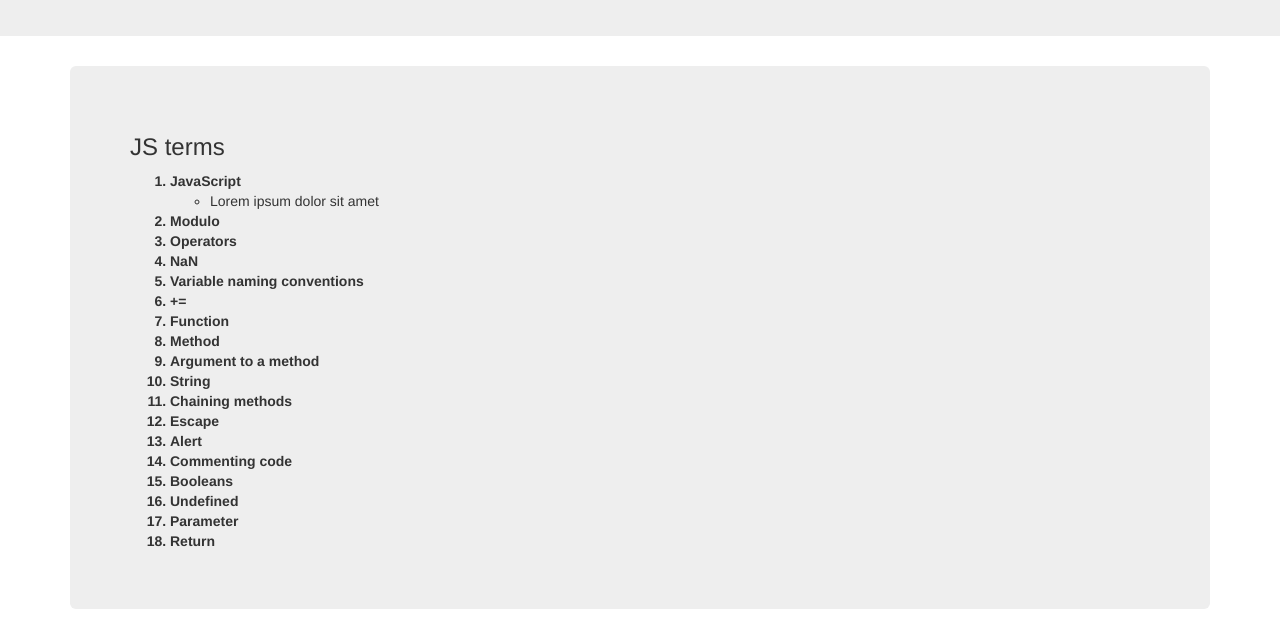
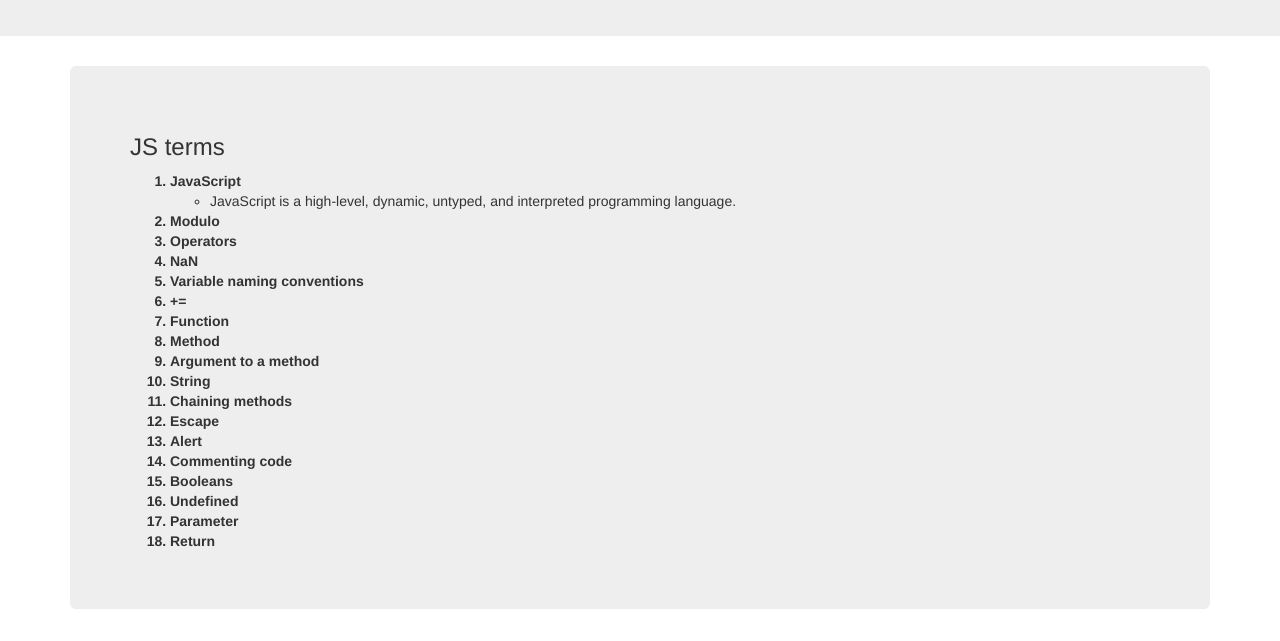
Before and after one commit to EugeneMaz10/flashcard, a plain HTML site: page index.html in a window 1280 px wide. Both pictures are taken after a click on the item "JavaScript". Shown: the part 159-800 px from the top of the page. Drawn offline with nearby package versions, Linux system fonts and the light colour scheme.

Commit message:
Add definitions to terms

```diff
--- a/index.html
+++ b/index.html
@@ -22,75 +22,77 @@
         <ol>
           <li class="button1">JavaScript</li>
             <ul>
-              <li class="show1">Lorem ipsum dolor sit amet</li>
+              <li class="show1">JavaScript is a high-level, dynamic, untyped, and interpreted programming language.</li>
             </ul>
           <li class="button2">Modulo</li>
             <ul>
-              <li class="show2">Lorem ipsum dolor sit amet</li>
+              <li class="show2">In computing, the modulo operation finds the remainder after division of one number by another.</li>
             </ul>
           <li class="button3">Operators</li>
             <ul>
-              <li class="show3">Lorem ipsum dolor sit amet</li>
+              <li class="show3">JavaScript has both binary and unary operators, and one special ternary operator, the conditional operator. A binary operator requires two operands, one before the operator and one after the operator.</li>
             </ul>
           <li class="button4">NaN</li>
             <ul>
-              <li class="show4">Lorem ipsum dolor sit amet</li>
+              <li class="show4">NaN is a property of the global object. The initial value of NaN is Not-A-Number.</li>
             </ul>
           <li class="button5">Variable naming conventions</li>
             <ul>
-              <li class="show5">Lorem ipsum dolor sit amet</li>
+              <li class="show5">In computer programming, a naming convention is a set of rules for choosing the character sequence to be used for identifiers which denote variables, types, functions, and other entities in source code and documentation.</li>
             </ul>
           <li class="button6">+=</li>
             <ul>
-              <li class="show6">Lorem ipsum dolor sit amet,</li>
+              <li class="show6">The addition assignment operator (+=) adds a value to a variable.</li>
             </ul>
           <li class="button7">Function</li>
             <ul>
-              <li class="show7">Lorem ipsum dolor sit amet,</li>
+              <li class="show7">A JavaScript function is defined with the function keyword, followed by a name, followed by parentheses ().</li>
             </ul>
           <li class="button8">Method</li>
             <ul>
-              <li class="show8">Lorem ipsum dolor sit amet</li>
+              <li class="show8">JavaScript methods are the actions that can be performed on objects. A JavaScript method is a property containing a function definition.</li>
             </ul>
           <li class="button9">Argument to a method</li>
             <ul>
-              <li class="show9">Lorem ipsum dolor sit amet.</li>
+              <li class="show9">JavaScript functions have a built-in object called the arguments object. The argument object contains an array of the arguments used when the function was called (invoked).</li>
             </ul>
           <li class="button10">String</li>
             <ul>
-              <li class="show10">Lorem ipsum dolor sit amet</li>
+              <li class="show10">A string is traditionally a sequence of characters, either as a literal constant or as some kind of variable. The latter may allow its elements to be mutated and the length changed, or it may be fixed (after creation).</li>
             </ul>
           <li class="button11">Chaining methods</li>
             <ul>
-              <li class="show11">Lorem ipsum dolor sit amet</li>
+              <li class="show11">Method chaining is a technique that can be used to simplify code in scenarios that involve calling multiple functions on the same object consecutively.</li>
             </ul>
           <li class="button12">Escape</li>
             <ul>
-              <li class="show12">Lorem ipsum dolor sit amet</li>
+              <li class="show12">The backslash itself is used as the escape character. Therefore, you cannot directly type one in your script. If you want to write a backslash, you must type two of them together (\\).</li>
             </ul>
           <li class="button13">Alert</li>
             <ul>
-              <li class="show13">Lorem ipsum dolor sit amet</li>
+              <li class="show13">The alert() method displays an alert box with a specified message and an OK button.</li>
             </ul>
           <li class="button14">Commenting code</li>
             <ul>
-              <li class="show14">Lorem ipsum dolor sit amet</li>
+              <li class="show14">Single line comments start with //.
+                Any text between // and the end of the line, will be ignored by JavaScript (will not be executed).</li>
+                <li class="show14">Multi-line comments start with /* and end with */. Any text between /* and */ will be ignored by JavaScript.</li>
             </ul>
           <li class="button15">Booleans</li>
             <ul>
-              <li class="show15">Lorem ipsum dolor sit amet</li>
+              <li class="show15">Boolean data type is a data type, having two values (usually denoted true and false), intended to represent the truth values of logic and Boolean algebra.</li>
             </ul>
           <li class="button16">Undefined</li>
             <ul>
-              <li class="show16">Lorem ipsum dolor sit amet</li>
+              <li class="show16">The undefined property indicates that a variable has not been assigned a value.</li>
             </ul>
           <li class="button17">Parameter</li>
             <ul>
-              <li class="show17">Lorem ipsum dolor sit amet</li>
+              <li class="show17">Function parameters are the names listed in the function definition. Function arguments are the real values passed to (and received by) the function.</li>
             </ul>
           <li class="button18">Return</li>
             <ul>
-              <li class="show18">Lorem ipsum dolor sit amet</li>
+              <li class="show18">The return statement stops the execution of a function and returns a value from that function.</li>
             </ul>
         </ol>
       </div>
--- a/js/scripts.js
+++ b/js/scripts.js
@@ -2,4 +2,55 @@ $(document).ready(function() {
   $(".button1").click(function(){
     $(".show1").toggle();
   });
+  $(".button2").click(function(){
+    $(".show2").toggle();
+  });
+  $(".button3").click(function(){
+    $(".show3").toggle();
+  });
+  $(".button4").click(function(){
+    $(".show4").toggle();
+  });
+  $(".button5").click(function(){
+    $(".show5").toggle();
+  });
+  $(".button6").click(function(){
+    $(".show6").toggle();
+  });
+  $(".button7").click(function(){
+    $(".show7").toggle();
+  });
+  $(".button8").click(function(){
+    $(".show8").toggle();
+  });
+  $(".button9").click(function(){
+    $(".show9").toggle();
+  });
+  $(".button10").click(function(){
+    $(".show10").toggle();
+  });
+  $(".button11").click(function(){
+    $(".show11").toggle();
+  });
+  $(".button12").click(function(){
+    $(".show12").toggle();
+  });
+  $(".button13").click(function(){
+    $(".show13").toggle();
+  });
+  $(".button14").click(function(){
+    $(".show14").toggle();
+  });
+  $(".button15").click(function(){
+    $(".show15").toggle();
+  });
+  $(".button16").click(function(){
+    $(".show16").toggle();
+  });
+  $(".button17").click(function(){
+    $(".show17").toggle();
+  });
+  $(".button18").click(function(){
+    $(".show18").toggle();
+  });
 });
```
